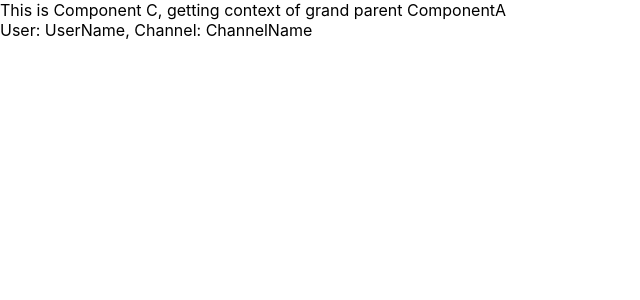
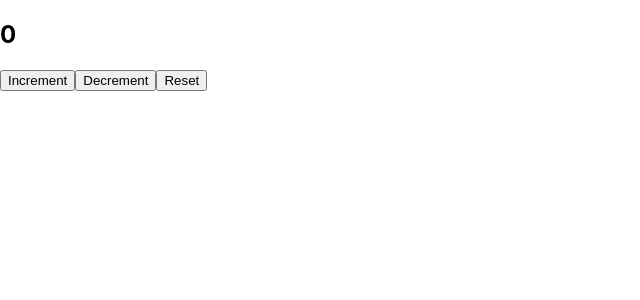
Before and after one commit to opxyc/js.react.l.hooks, a React (Create React App) app: page / in a window 1280 px wide. Shown: the top 300 px of the page, without its empty margins (0-640 px from the left). Built offline with nearby package versions, Linux system fonts and the light colour scheme.

Commit message:
useReducer - simple state & action

```diff
--- a/src/App.js
+++ b/src/App.js
@@ -1,9 +1,9 @@
-import ComponentA from './components/useContext/ComponentA'
+import CounterOne from './components/useReducer/CounterOne'
 
 function App() {
   return (
     <div className="App">
-      <ComponentA />
+      <CounterOne />
     </div>
   );
 }
--- /dev/null
+++ b/src/components/useReducer/CounterOne.js
@@ -0,0 +1,33 @@
+import React, {useReducer} from 'react'
+
+const initialState = 0
+const reducer = (currentState, action) => {
+    switch(action) {
+        case 'increment':
+            return currentState + 1
+        case 'decrement':
+            return currentState - 1
+        case 'reset':
+            return initialState
+        default:
+            return currentState
+    }
+}
+
+function CounterOne() {
+    // useReducer takes a reducer function and initialState
+    // and returns a state variable and dispatch method - which can be used
+    // to dispatch actions, which the reducer function can use to create
+    // a new state
+    const [count, dispatch] = useReducer(reducer, initialState)
+    return (
+        <div>
+            <h2>{count}</h2>
+            <button onClick={()=>dispatch('increment')}>Increment</button>
+            <button onClick={()=>dispatch('decrement')}>Decrement</button>
+            <button onClick={()=>dispatch('reset')}>Reset</button>
+        </div>
+    )
+}
+
+export default CounterOne
```
Also changed, not shown: 1 other file (tests, documents, lock files or other folders).
